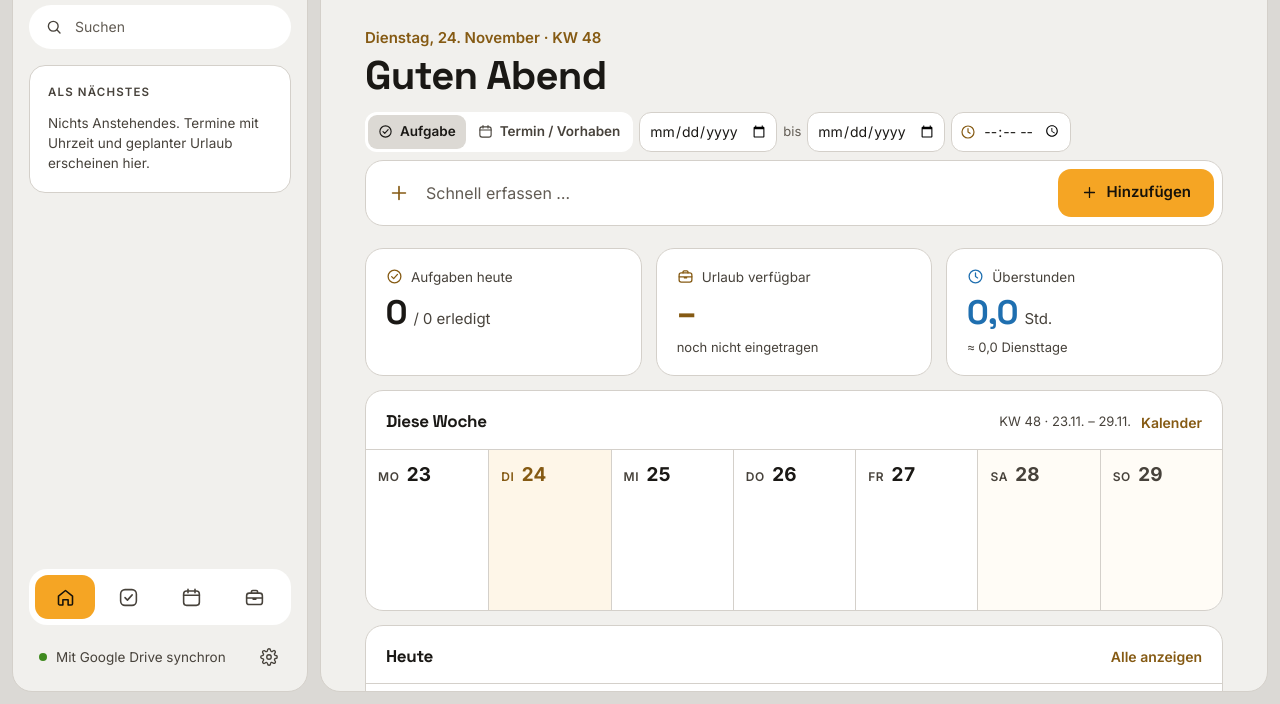
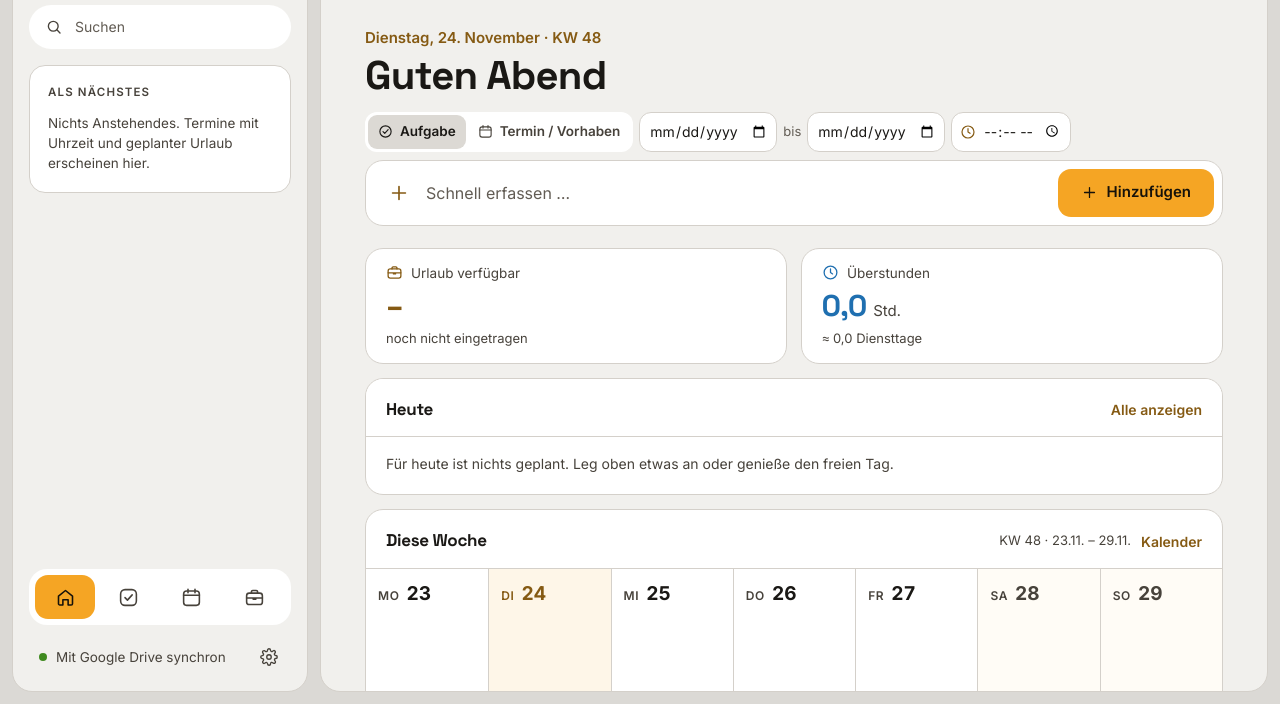
Before and after one commit to The0ba1d/Arbeitsplaner, a plain HTML site: page index.html in a window 1280 px wide. Shown: the part 96-800 px from the top of the page. Drawn offline with Linux system fonts and the light colour scheme.

Commit message:
Arbeitsplaner 1.12.3

```diff
--- a/index.html
+++ b/index.html
@@ -8,7 +8,7 @@
 <link rel="manifest" href="manifest.webmanifest">
 <link rel="icon" type="image/png" href="icon-256.png">
 <link rel="apple-touch-icon" href="icon-256.png">
-<script>window.AP_WEB = {version: "1.12.2"};</script>
+<script>window.AP_WEB = {version: "1.12.3"};</script>
 <title>Arbeitsplaner</title>
 <style>
 @font-face{font-family:"Inter";src:url("fonts/inter.woff2") format("woff2");font-weight:100 900;font-display:swap}
@@ -248,7 +248,7 @@ h1,h2,h3{font-family:var(--font-head);margin:0;letter-spacing:-.02em;text-wrap:b
 .wk-col.we .wk-h b{color:var(--fg-2)} .wk-col.hol .wk-h b{color:var(--p-high)}
 .wk-col.today .wk-h b,.wk-col.today .wk-h small{color:var(--accent-text)}
 .wk-items{display:flex;flex-direction:column;gap:4px;padding:0 7px 10px;min-width:0}
-.wk-it{display:-webkit-box;-webkit-line-clamp:3;-webkit-box-orient:vertical;overflow:hidden;overflow-wrap:break-word;hyphens:auto;padding:5px 8px;border-radius:8px;font-size:12.5px;line-height:1.3;cursor:pointer;background:color-mix(in srgb, var(--c) 15%, var(--card));min-width:0}
+.wk-it{display:block;white-space:nowrap;text-overflow:ellipsis;overflow:hidden;padding:5px 8px;border-radius:8px;font-size:12.5px;line-height:1.3;cursor:pointer;background:color-mix(in srgb, var(--c) 15%, var(--card));min-width:0}
 .wk-it:hover{background:color-mix(in srgb, var(--c) 26%, var(--card))}
 .wk-it.ev{box-shadow:inset 3px 0 0 var(--c);font-weight:600}
 .wk-it.done{opacity:.5} .wk-it.done span{text-decoration:line-through}
@@ -603,23 +603,26 @@ body.detail-big .d-head{padding:16px 18px 14px 28px}
 .hm-head h1{font-size:40px;font-weight:700;line-height:1.1;margin-top:4px}
 .hm-qa{flex:0 1 720px;min-width:0}
 .hm-qa .qa-opts{margin-bottom:8px}
-.hm-stats{display:grid;grid-template-columns:repeat(3,minmax(0,1fr));gap:14px;margin-bottom:14px}
-.hm-stat{background:var(--card);border:1px solid var(--line);border-radius:18px;padding:18px 20px;text-align:left;display:flex;flex-direction:column;gap:6px;min-width:0;transition:border-color .12s,background .12s}
+.hm-stats{display:grid;grid-template-columns:repeat(2,minmax(0,1fr));gap:14px;margin-bottom:14px}
+.hm-stat{background:var(--card);border:1px solid var(--line);border-radius:18px;padding:14px 20px;text-align:left;display:flex;flex-direction:column;gap:6px;min-width:0;transition:border-color .12s,background .12s}
 .hm-stat:hover{border-color:var(--line-2);background:var(--card-2)}
 .hm-stat .lab{display:flex;align-items:center;gap:8px;font-size:13.5px;color:var(--fg-2)}
 .hm-stat .lab .i{width:17px;height:17px;color:var(--accent-text)}
 .hm-stat .lab .i.ue{color:var(--ue)}
 .hm-stat .hs{display:none}
 .hm-stat .val{display:flex;align-items:baseline;gap:7px;font-variant-numeric:tabular-nums;white-space:nowrap}
-.hm-stat .val b{font-family:var(--font-head);font-size:34px;font-weight:700;line-height:1.15;letter-spacing:-.02em}
+.hm-stat .val b{font-family:var(--font-head);font-size:30px;font-weight:700;line-height:1.15;letter-spacing:-.02em}
 .hm-stat .val span{color:var(--fg-2);font-size:15px}
 .hm-stat .val b.u{color:var(--accent-text)} .hm-stat .val b.h{color:var(--ue)} .hm-stat .val b.neg{color:var(--neg)}
 .hm-stat .hs-sub{font-size:13px;color:var(--fg-2);white-space:nowrap;overflow:hidden;text-overflow:ellipsis}
 .hm-prog{height:5px;border-radius:3px;background:var(--card-2);overflow:hidden;margin-top:8px}
 .hm-prog i{display:block;height:100%;background:var(--accent);border-radius:3px}
-.hm-grid{display:grid;gap:14px;grid-template-columns:repeat(12,minmax(0,1fr));grid-template-areas:"woche woche woche woche woche woche woche woche woche woche woche woche" "heute heute heute heute heute heute heute prio prio prio prio prio"}
+.hm-grid{display:grid;gap:14px;grid-template-columns:repeat(12,minmax(0,1fr));grid-template-areas:"woche woche woche woche woche woche woche woche heute heute heute heute"}
+/* Heute wächst nicht über die Woche hinaus, sondern scrollt bei Bedarf in sich */
+.hm-card.heute{height:0;min-height:100%;overflow-y:auto}
+.hm-card.heute > header{position:sticky;top:0;z-index:1;background:var(--card);border-radius:18px 18px 0 0}
 .hm-card{background:var(--card);border:1px solid var(--line);border-radius:18px;min-width:0;display:flex;flex-direction:column}
-.hm-card.heute{grid-area:heute;align-self:start} .hm-card.pers{grid-area:pers} .hm-card.woche{grid-area:woche} .hm-card.prio{grid-area:prio} .hm-card.fokus{grid-area:fokus} .hm-card.hab{grid-area:hab} .hm-next{grid-area:next}
+.hm-card.heute{grid-area:heute} .hm-card.pers{grid-area:pers} .hm-card.woche{grid-area:woche} .hm-card.prio{grid-area:prio} .hm-card.fokus{grid-area:fokus} .hm-card.hab{grid-area:hab} .hm-next{grid-area:next}
 .hm-card > header{display:flex;align-items:center;gap:10px;padding:18px 20px 14px}
 .hm-card > header h2{font-size:17px;font-weight:700;flex:1;min-width:0}
 .hm-link{color:var(--accent-text);font-weight:600;font-size:14px;white-space:nowrap}
@@ -690,7 +693,8 @@ button.hm-wrow:hover span{color:var(--accent-text)}
 .nx-item:hover b{color:var(--accent-text)}
 .nx p{margin:0;font-size:13.5px;color:var(--fg-2)}
 @container (max-width:979px){
-  .hm-grid{grid-template-columns:repeat(2,minmax(0,1fr));grid-template-areas:"woche woche" "heute heute" "prio prio" "next next"}
+  .hm-grid{grid-template-columns:repeat(2,minmax(0,1fr));grid-template-areas:"heute heute" "woche woche" "next next"}
+  .hm-card.heute{height:auto;min-height:0;overflow:visible}
   .wk-col{min-height:160px}
   .wk-it em{display:none}
   .hm-week{display:none}
@@ -703,8 +707,8 @@ button.hm-wrow:hover span{color:var(--accent-text)}
   .hm-stat{padding:14px 16px;gap:4px}
   .hm-stat .lab .i,.hm-stat .hs-sub,.hm-stat .hl{display:none} .hm-stat .hs{display:inline}
   .hm-stat .val b{font-size:28px}
-  .hm-stats{grid-template-columns:repeat(2,minmax(0,1fr))} .hm-stat:first-child{grid-column:1 / -1}
-  .hm-grid{gap:12px;grid-template-columns:minmax(0,1fr);grid-template-areas:"heute" "woche" "prio" "next"}
+  .hm-stats{grid-template-columns:repeat(2,minmax(0,1fr))}
+  .hm-grid{gap:12px;grid-template-columns:minmax(0,1fr);grid-template-areas:"heute" "woche" "next"}
   .wk-grid{display:none} .wk-compact{display:block} .wk-compact .hm-week{display:flex}
   .hm-people{padding:0 16px 16px;grid-template-columns:1fr}
   .hm-task{padding:11px 16px}
@@ -2707,7 +2711,6 @@ function renderHome() {
   const u = leaveStats(Y), o = overtimeStats(Y), hasLeave = u.has;
   const stat = (view, icon, label, val, sub, extra = '') => `<button class="hm-stat" data-act="view" data-view="${view}"><span class="lab">${icon}${Array.isArray(label) ? `<span class="hl">${label[0]}</span><span class="hs">${label[1]}</span>` : label}</span><span class="val">${val}</span>${sub ? `<span class="hs-sub">${sub}</span>` : ''}${extra}</button>`;
   const stats = `<div class="hm-stats">
-    ${stat('tasks', ic('done'), 'Aufgaben heute', `<b>${done.length}</b><span>/ ${total} erledigt</span>`, '', `<div class="hm-prog"><i style="width:${total ? Math.round(done.length / total * 100) : 0}%"></i></div>`)}
     ${stat('leave', ic('case'), ['Urlaub verfügbar', 'Urlaub'], hasLeave ? `<b class="u">${fmtDays(u.avail)}</b><span>${u.avail === 1 ? 'Tag' : 'Tage'}</span>` : '<b class="u">–</b>', hasLeave ? (u.planned ? `nach Planung: ${fmtDays(u.after)} Tage` : 'nichts geplant') : 'noch nicht eingetragen')}
     ${stat('leave', ic('clock', 'ue'), 'Überstunden', `<b class="${o.saldo < 0 ? 'neg' : 'h'}">${signed(o.saldo, fmtH) || '0,0'}</b><span>Std.</span>`, `≈ ${fmtNum(o.saldo / hoursPerDay(), 1)} Diensttage`)}
   </div>`;
@@ -2724,7 +2727,7 @@ function renderHome() {
   const days = [0, 1, 2, 3, 4, 5, 6].map(i => addDays(ws, i));
   const wkItem = t => `<div class="wk-it ${isEvent(t) ? 'ev' : ''} ${t.done ? 'done' : ''}" style="--c:${chipColor(t)}" data-act="open-task" data-id="${t.id}" ${t.done || t._cont ? '' : `data-drag-task="${t.id}"`} title="${esc((t.title || '') + (isRange(t) ? ' · ' + whenLabel(t) : ''))}">${t.time ? `<em>${esc(t.time)}</em>` : ''}<span>${t.title ? esc(t.title) : 'Ohne Titel'}</span>${ppBadges(t)}</div>`;
   const cols = days.map(d => {
-    const k = dkey(d), hol = holidayOf(k), lvs = lv.get(k) || [], items = by.get(k) || [], MAX = 6;
+    const k = dkey(d), hol = holidayOf(k), lvs = lv.get(k) || [], items = by.get(k) || [], MAX = 5;
     return `<div class="wk-col ${k === td ? 'today' : ''} ${k < td ? 'past' : ''} ${dayClass(d)}" data-drop-day="${k}"><button class="wk-h" data-act="home-day" data-day="${k}" title="${esc(longDate(d))} im Kalender öffnen"><small>${WDS[d.getDay()]}</small><b>${d.getDate()}</b></button><div class="wk-items">${hol ? `<div class="wk-hol">${esc(hol)}</div>` : ''}${bdOn(k).map(b => bchip(b, k)).join('')}${lvs.map(lchip).join('')}${items.slice(0, MAX).map(wkItem).join('')}${items.length > MAX ? `<button class="wk-more" data-act="home-day" data-day="${k}">+${items.length - MAX} weitere</button>` : ''}</div></div>`;
   }).join('');
   const strip = days.map(d => {
@@ -2743,12 +2746,7 @@ function renderHome() {
   const wlist = wrows.length ? wrows.slice(0, 7).join('') + (wrows.length > 7 ? `<button class="hm-wrow" data-act="view" data-view="calendar"><small></small><span class="hm-link">+${wrows.length - 7} weitere im Kalender</span></button>` : '') : '<p class="hm-none">Diese Woche steht nichts mehr an.</p>';
   const woche = `<section class="hm-card woche"><header><h2>Diese Woche</h2><small>KW ${isoWeek(now)} · ${dm(dkey(ws))} – ${dm(wEnd)}</small><button class="hm-link" data-act="view" data-view="calendar">Kalender</button></header><div class="wk-grid">${cols}</div><div class="wk-compact"><div class="hm-days">${strip}</div><div class="hm-week">${wlist}</div></div></section>`;
 
-  // Prioritäten
-  const ot = openTasks(); const qn = p => ot.filter(t => quadOf(t) === p).length;
-  const QL = {3: ['Hohe Priorität', 'Hoch', '!1'], 2: ['Mittlere Priorität', 'Mittel', '!2'], 1: ['Niedrige Priorität', 'Niedrig', '!3'], 4: ['Ohne Priorität', 'Ohne', '!0']};
-  const prio = `<section class="hm-card prio"><header><h2>Prioritäten</h2><button class="hm-link" data-act="view" data-view="tasks">Aufgaben</button></header><div class="hm-quads">${[3, 2, 1, 4].map(p => `<button class="hm-q q${p}" data-act="search-for" data-v="${QL[p][2]}"><b>${qn(p)}</b><span class="l">${QL[p][0]}</span><span class="s">${QL[p][1]}</span></button>`).join('')}</div></section>`;
-
-  const html = `${stats}<div class="hm-grid">${woche}${heute}${prio}${nextHtml('side-box hm-next')}</div>`;
+  const html = `${stats}<div class="hm-grid">${woche}${heute}${nextHtml('side-box hm-next')}</div>`;
   if (el.dataset.html === html) return; el.dataset.html = html;
   withFocus(() => { el.innerHTML = html; });
 }
--- a/version.json
+++ b/version.json
@@ -1,5 +1,5 @@
 {
-  "version": "1.12.2",
+  "version": "1.12.3",
   "date": "2026-11-24",
-  "notes": "Urlaub & Überstunden zeigt nur noch die Übersicht. Die Buchungen öffnest du links über „Buchungen ansehen“."
+  "notes": "Übersicht aufgeräumt: „Aufgaben heute“ und „Prioritäten“ sind weg, „Heute“ steht neben der Woche – alles auf einen Blick ohne Scrollen."
 }
```
